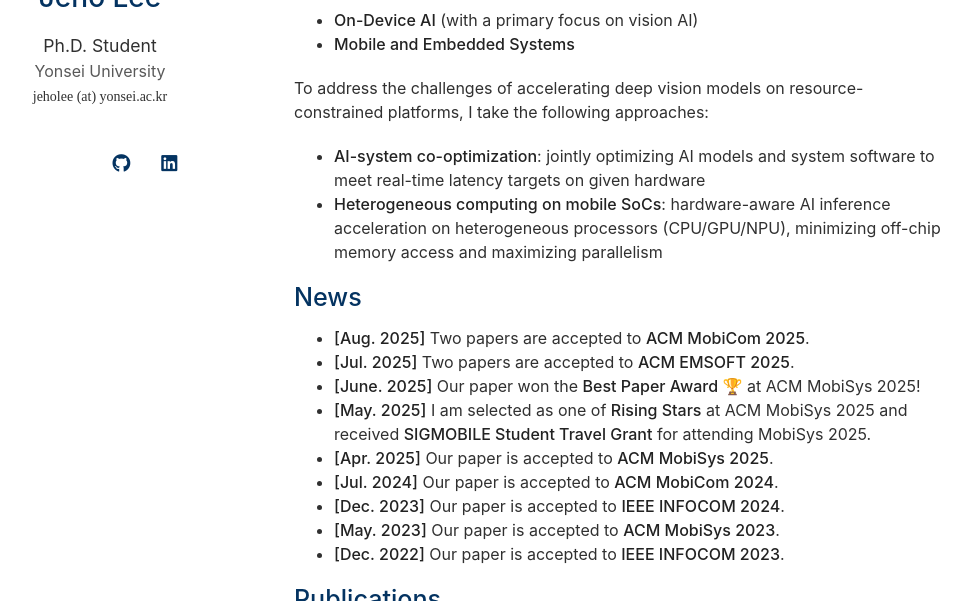
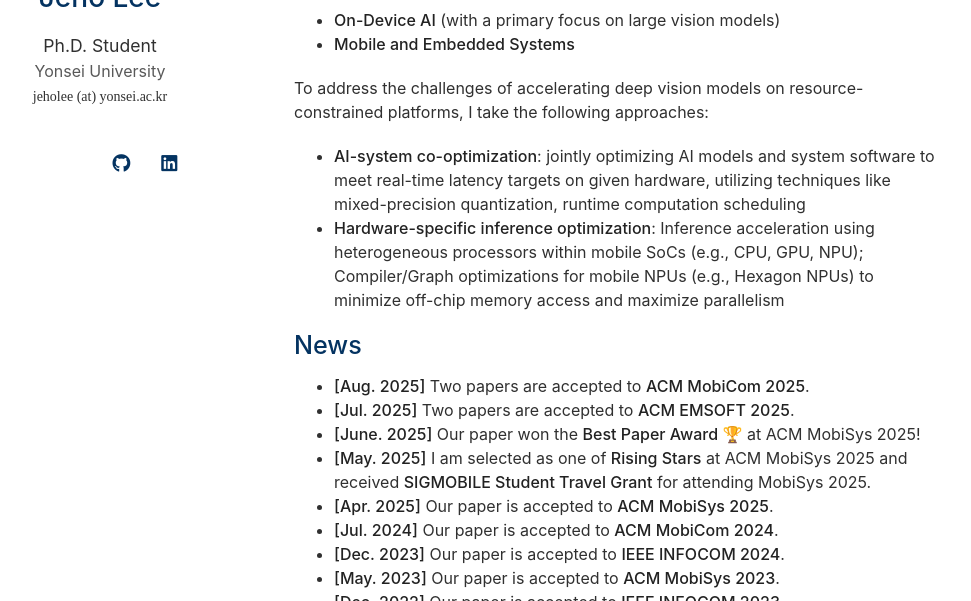
Before and after one commit to jeho-lee/jeho-lee.github.io, a Jekyll site: the page built from index.md, in a window 1280 px wide and 900 px high, cut to the strip 299-900 px from the top of the window. Shown: the whole strip, without its empty margins (176-1147 px from the left). Built offline with Jekyll 4.4.1, drawn with Linux system fonts in a browser that asks for light colours; nearby versions of some CDN libraries; a style sheet for code colours, icons or effects is not loaded; our own code applies the rules of GitHub Pages for plain Markdown files.

Commit message:
Update index.md

```diff
--- a/index.md
+++ b/index.md
@@ -6,13 +6,13 @@ layout: homepage
 
 I am a Ph.D. student at Yonsei University, working under the supervision of <u><strong><a href="https://mobed.yonsei.ac.kr/">Prof. Hojung Cha</a></strong></u>. My research focuses on building real-time, on-device vision AI systems for mobile and edge platforms, enabling next-generation spatial computing applications such as AR/XR and autonomous systems. My core research interests include:
 
-- **On-Device AI** (with a primary focus on vision AI)
+- **On-Device AI** (with a primary focus on large vision models)
 - **Mobile and Embedded Systems**
 
 To address the challenges of accelerating deep vision models on resource-constrained platforms, I take the following approaches:
 
-- **AI-system co-optimization**: jointly optimizing AI models and system software to meet real-time latency targets on given hardware
-- **Heterogeneous computing on mobile SoCs**: hardware-aware AI inference acceleration on heterogeneous processors (CPU/GPU/NPU), minimizing off-chip memory access and maximizing parallelism
+- **AI-system co-optimization**: jointly optimizing AI models and system software to meet real-time latency targets on given hardware, utilizing techniques like mixed-precision quantization, runtime computation scheduling
+- **Hardware-specific inference optimization**: Inference acceleration using heterogeneous processors within mobile SoCs (e.g., CPU, GPU, NPU); Compiler/Graph optimizations for mobile NPUs (e.g., Hexagon NPUs) to minimize off-chip memory access and maximize parallelism
 
 ## News
 
```
